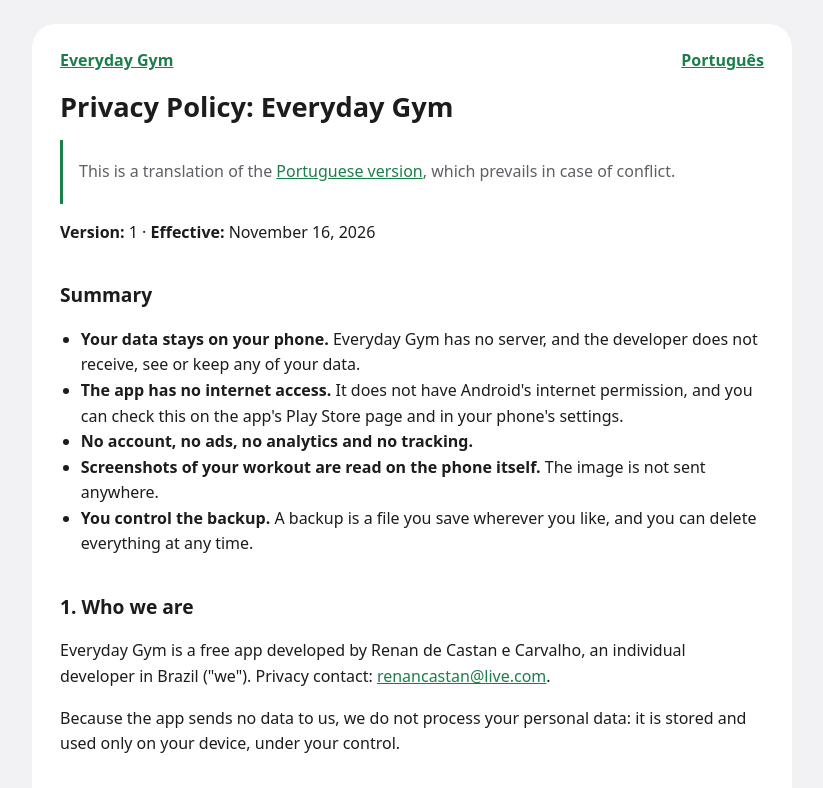
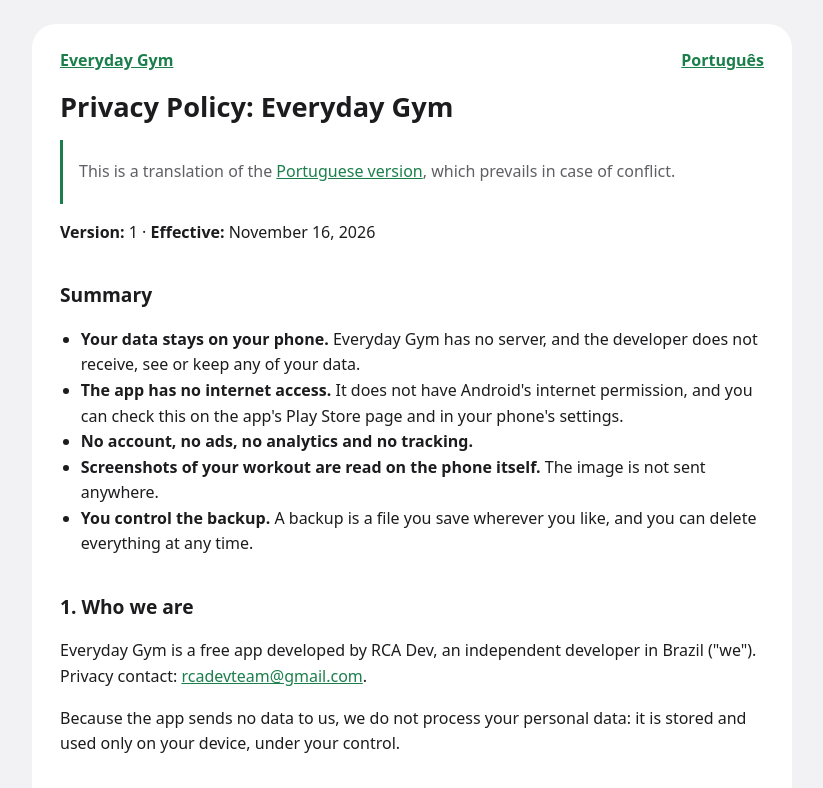
Before and after one commit to CastanCarvalho/EverydayGym, a plain HTML site: page privacy/index.html in a window 1280 px wide. Shown: the top 788 px of the page, without its empty margins (228-1051 px from the left). Drawn offline with Linux system fonts and the light colour scheme.

Commit message:
docs: publish as RCA Dev with the rcadevteam contact
Co-Authored-By: Claude Opus 5.5 <noreply@anthropic.com>
Claude-Session: https://claude.ai/code/session_01Jso8AjRR1D4hCYrJFKxtLt

```diff
--- a/privacy/index.html
+++ b/privacy/index.html
@@ -23,8 +23,8 @@
 <li><strong>You control the backup.</strong> A backup is a file you save wherever you like, and you can delete everything at any time.</li>
 </ul>
 <h2>1. Who we are</h2>
-<p>Everyday Gym is a free app developed by Renan de Castan e Carvalho, an individual developer in Brazil ("we").
-Privacy contact: <a href="mailto:renancastan@live.com">renancastan@live.com</a>.</p>
+<p>Everyday Gym is a free app developed by RCA Dev, an independent developer in Brazil ("we").
+Privacy contact: <a href="mailto:rcadevteam@gmail.com">rcadevteam@gmail.com</a>.</p>
 <p>Because the app sends no data to us, we do not process your personal data: it is stored and used only on your device, under your control.</p>
 <h2>2. What data the app keeps</h2>
 <p>The data below is kept <strong>only in the app's private storage, on your device</strong>:</p>
@@ -121,7 +121,7 @@ Privacy contact: <a href="mailto:renancastan@live.com">renancastan@live.com</a>.
 <li><strong>Access and portability:</strong> Settings → "Back up" (a file with your data in JSON and your exercise media).</li>
 <li><strong>Correction:</strong> edit your data in the app's screens.</li>
 <li><strong>Deletion:</strong> Settings → "Delete all data", or uninstall the app, which removes everything from the device.</li>
-<li><strong>Questions:</strong> write to <a href="mailto:renancastan@live.com">renancastan@live.com</a>. You can also contact Brazil's National Data Protection Authority (ANPD).</li>
+<li><strong>Questions:</strong> write to <a href="mailto:rcadevteam@gmail.com">rcadevteam@gmail.com</a>. You can also contact Brazil's National Data Protection Authority (ANPD).</li>
 </ul>
 <h2>8. Children</h2>
 <p>The app is not directed at children under 13.</p>
```
Also changed, not shown: index.html (+1 -1 lines), privacidade/index.html (+3 -3 lines).
